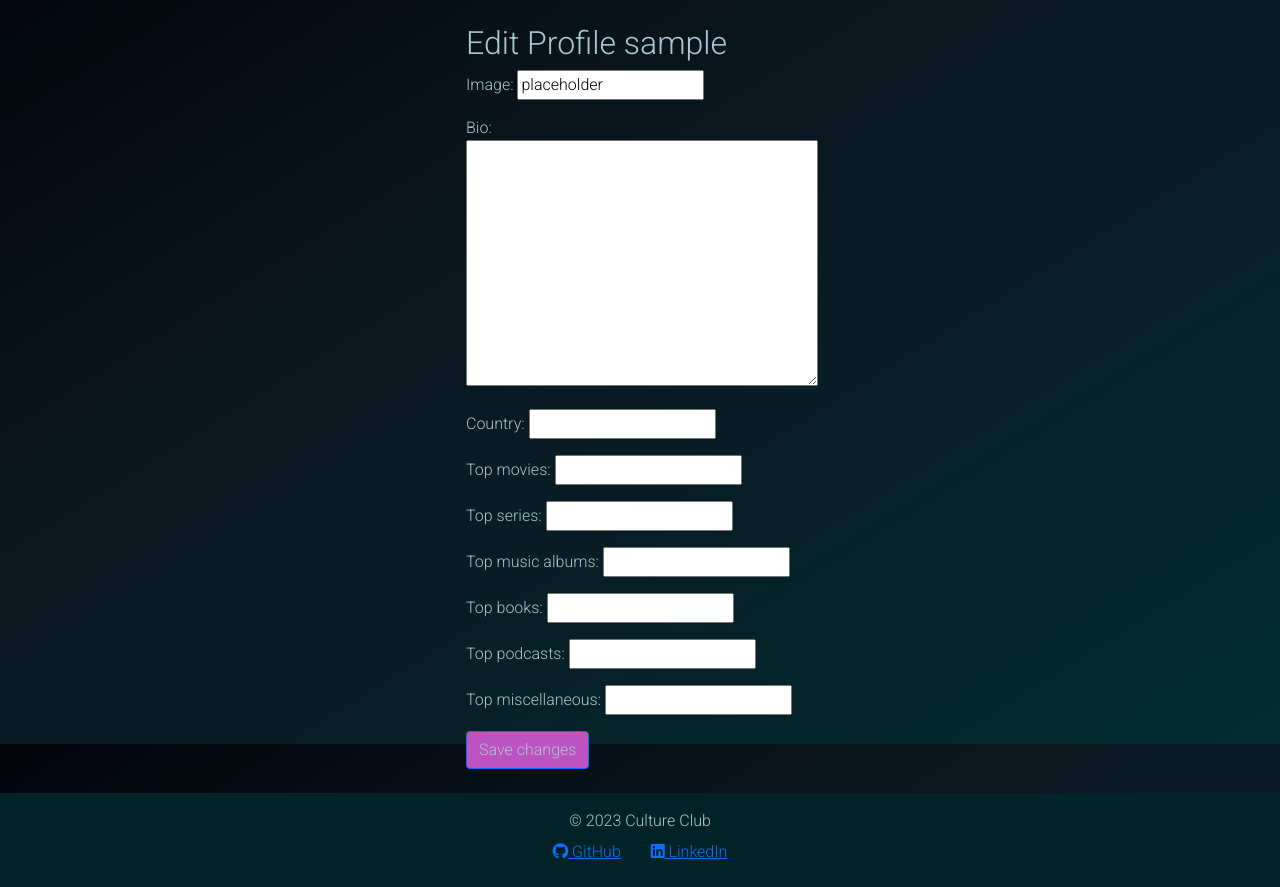
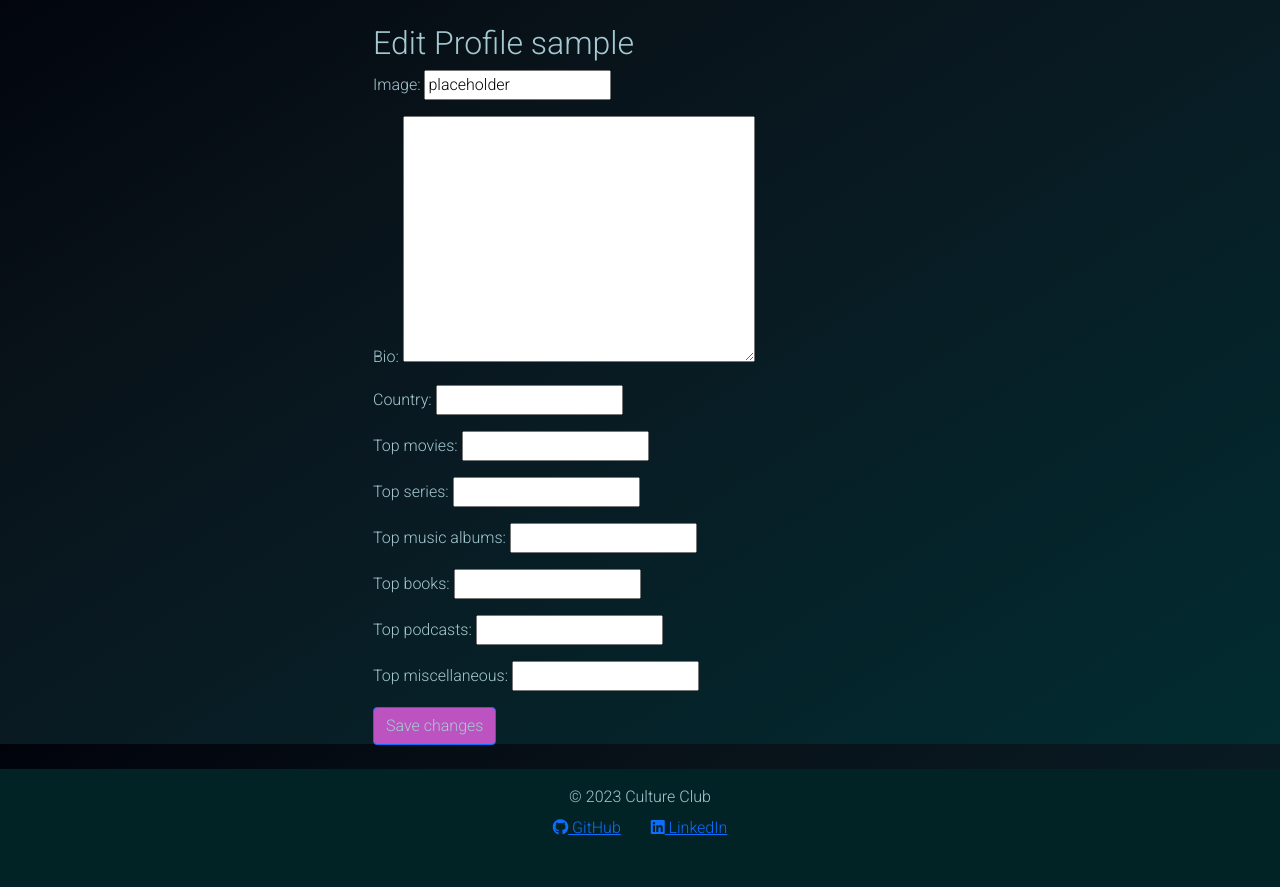
Before and after one commit to DebbieBergstrom/Culture-Club, a Django app: page /profile/edit/ in a window 1280 px wide. Shown: the part 56-943 px from the top of the page. After the commit the page ends 891 px from the top, so only its background shows below. Run offline with Django 3.2, Linux system fonts and the light colour scheme; the visitor is signed in with stand-in values (Sample User, id 1).

Commit message:
Change colomn size in templates

```diff
--- a/templates/blogpost_create.html
+++ b/templates/blogpost_create.html
@@ -3,7 +3,7 @@
 
 <div class="container">
     <div class="row justify-content-center">
-        <div class="col-lg-4 col-md-6 col-sm-12">
+        <div class="col-md-6 col-sm-12">
             <h2 class="account-heading">Create a New Blog Post</h2>
             <form method="post" enctype="multipart/form-data">
                 {% csrf_token %}
--- a/templates/blogpost_delete.html
+++ b/templates/blogpost_delete.html
@@ -3,7 +3,7 @@
 
 <div class="container">
     <div class="row justify-content-center">
-        <div class="col-lg-4 col-md-6 col-sm-12">
+        <div class="col-md-8 col-sm-12">
             <h2 class="account-heading">Delete your Blog Post</h2>
             <form method="post" enctype="multipart/form-data">
                 {% csrf_token %}
--- a/templates/blogpost_update.html
+++ b/templates/blogpost_update.html
@@ -3,7 +3,7 @@
 
 <div class="container">
     <div class="row justify-content-center">
-        <div class="col-lg-4 col-md-6 col-sm-12">
+        <div class="col-md-6 col-sm-12">
             <h2 class="account-heading">Edit & Update your Blog Post</h2>
             <form method="post" enctype="multipart/form-data">
                 {% csrf_token %}
--- a/templates/profile.html
+++ b/templates/profile.html
@@ -3,7 +3,7 @@
 
 <div class="container">
     <div class="row justify-content-center">
-        <div class="col-lg-4 col-md-6 col-sm-12">
+        <div class="col-md-6 col-sm-12">
             <div class="card-body">
                 <div class="row">
                     <!-- Displaying UserProfile fields -->
--- a/templates/profile_edit.html
+++ b/templates/profile_edit.html
@@ -3,7 +3,7 @@
 
 <div class="container">
     <div class="row justify-content-center">
-        <div class="col-lg-4 col-md-6 col-sm-12">
+        <div class="col-md-6 col-sm-12">
             <h2 class="account-heading">Edit Profile {{ user.username }}</h2>
             <form method="post" enctype="multipart/form-data">
                 {% csrf_token %}
```
